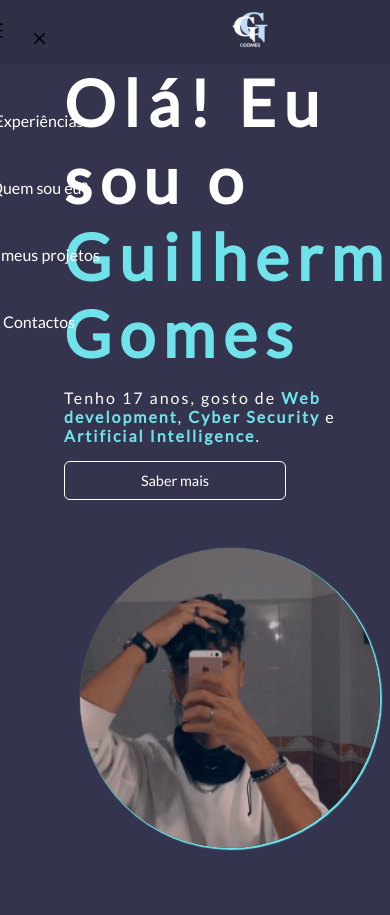
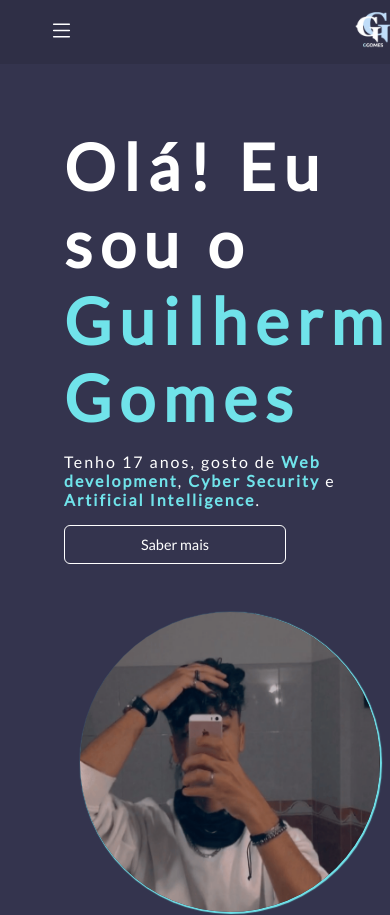
Before and after one commit to GomesGuilhermePT07/professional-landing-page, a plain HTML site: page index.html in a window 390 px wide. Shown: the top 915 px of the page. Drawn offline with Linux system fonts and the light colour scheme; no server answers.

Commit message:
last commit

```diff
--- a/assets/style.css
+++ b/assets/style.css
@@ -39,19 +39,18 @@ body{
 }
 
 .img-logo{
-    margin-left: -18.5em;
+    /* margin-left: -18.5em; */
+    justify-content: center;
+    align-items: center;
+    /* transform: translateX(-250%); */
     width: 100px;
     height: 100%;
 }
 
 .header{
-    position: fixed;
-    width: 100%;
-    top: 0;
-    display: flex;
-    justify-content: center;
+    justify-content: space-between;
     align-items: center;
-    gap: 30rem;
+    gap: 15rem;
     background-color: var(--dark6);
     padding: 1% 10%;
     height: 3.5em;
@@ -80,33 +79,33 @@ body{
 }
 
 .btn_icon_header{
+    display: none;
     background: transparent;
     border: none;
-    color: var(--color-white);
+    color: var(--white);
     cursor: pointer;
-    display: none;
 }
 
 @media screen and (max-width: 768px) {
+    .btn_icon_header{
+        display: block;
+    }
     .navigation_header{
         position: absolute;
-        flex-direction: column !important;
+        flex-direction: column;
         top: 0;
-        background: var(--color-dark5);
+        background: var(--dark6);
         height: 100%;
-        width: 35vw;
+        width: 35vh;
         padding: 1em;
         animation-duration: 1s;
-        margin-left: -100vw;
-    }
-    .btn_icon_header{
-        display: block;
+        margin-left: -100vh;
     }
 }
 
 @keyframes showSidebar {
-    from{margin-left: -100vw;}
-    top{margin-left: -10vw;}
+    from{margin-left: -100vh;}
+    top{margin-left: -10vh;}
 }
 
 main{
```
